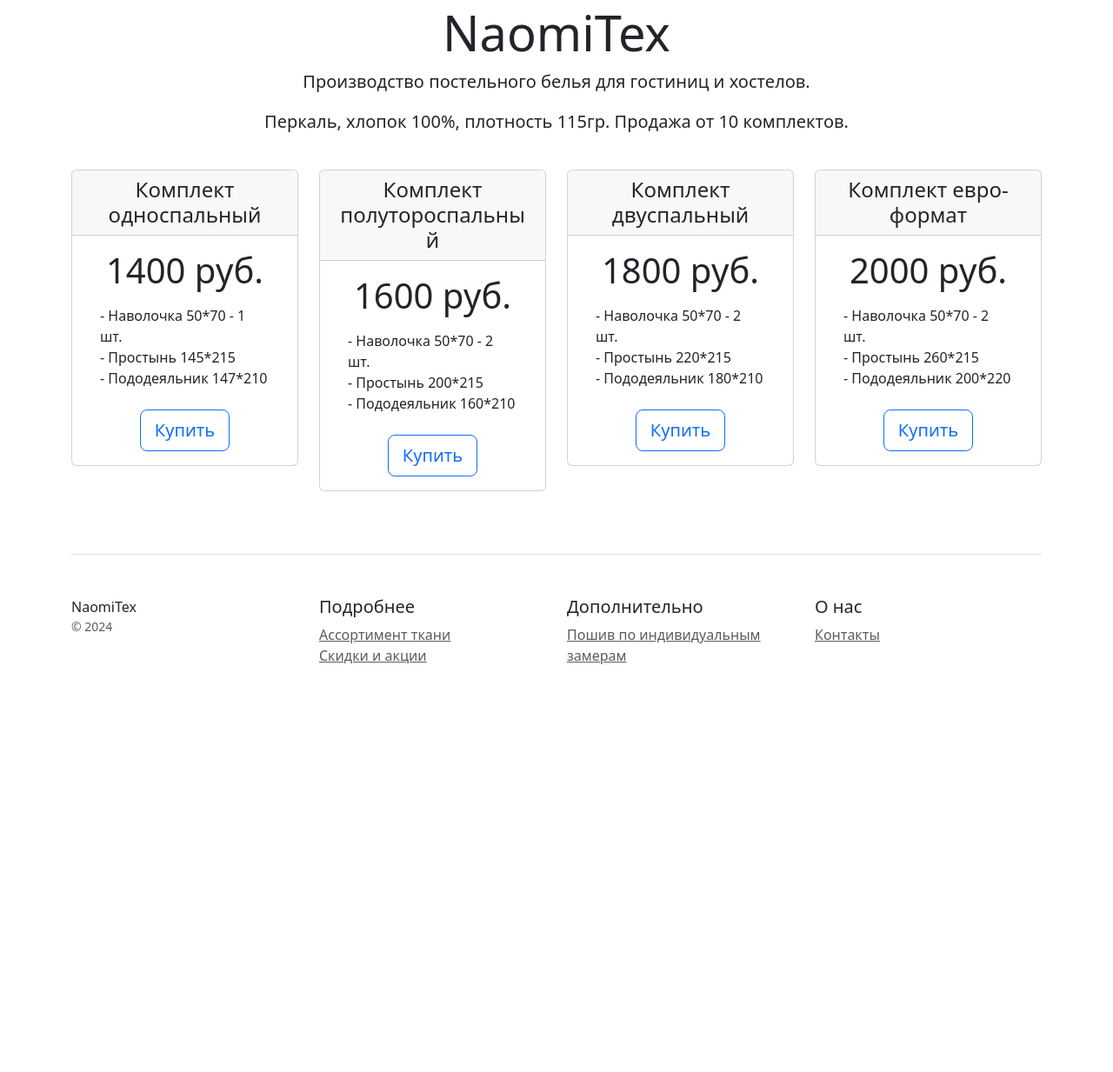
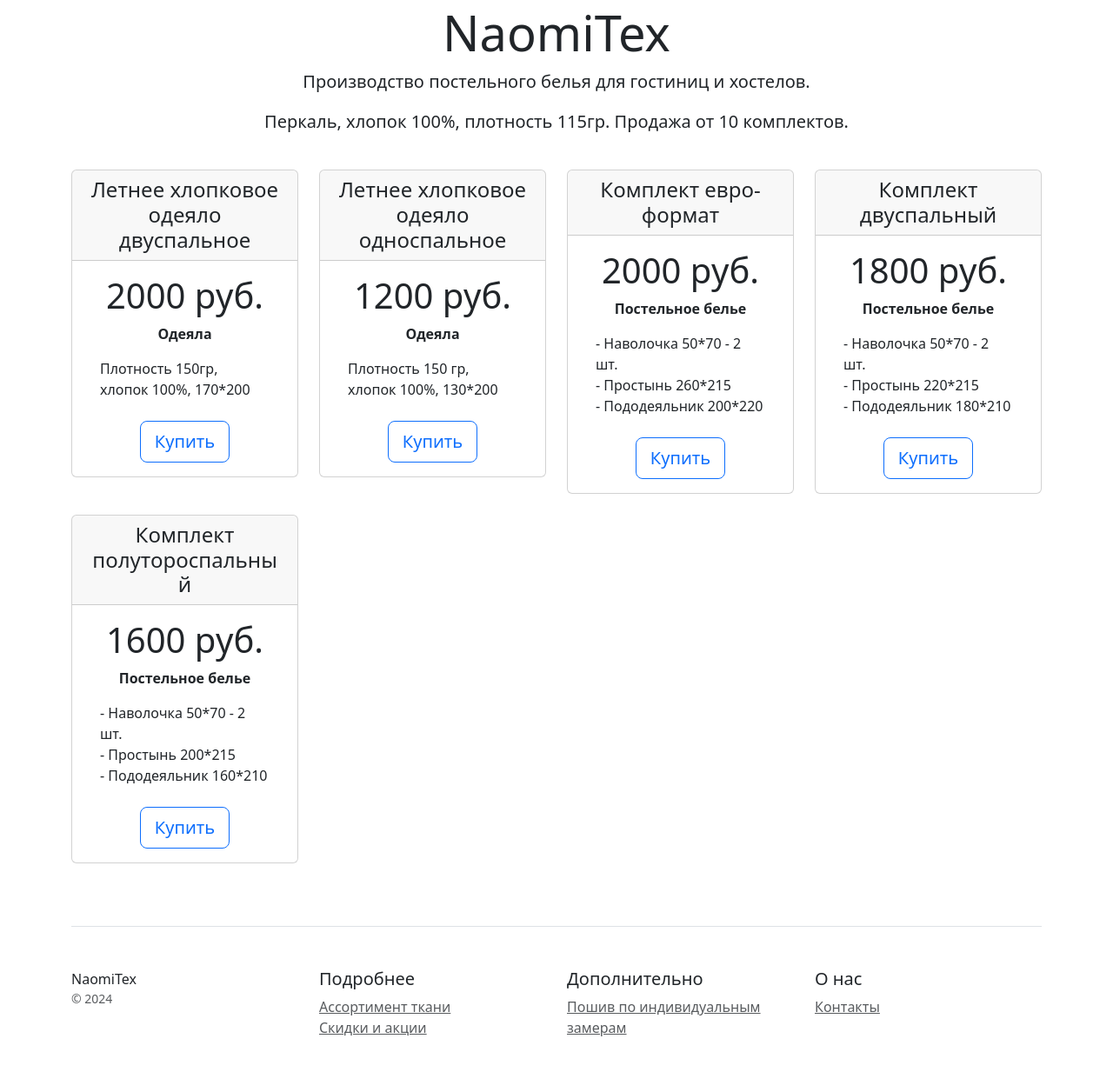
Before and after one commit to annaputilovskaya/online_store_project, a Django app: page / in a window 1280 px wide. Shown: the part 135-1368 px from the top of the page at 87% size. Before the commit the page ends 899 px from the top, so only its background shows below. Run offline with Django 5.2, Linux system fonts and the light colour scheme; data comes from the database, SQL or seed files in the repository.

Commit message:
display last 5 products added to database into home.html

```diff
--- a/catalog/templates/catalog/home.html
+++ b/catalog/templates/catalog/home.html
@@ -23,71 +23,24 @@
 
 <div class="container">
     <div class="row text-center">
+        {% for product in object_list %}
         <div class="col-3">
             <div class="card mb-4 box-shadow">
                 <div class="card-header">
-                    <h4 class="my-0 font-weight-normal">Комплект односпальный</h4>
+                    <h4 class="my-0 font-weight-normal">{{ product.name }}</h4>
                 </div>
                 <div class="card-body">
-                    <h1 class="card-title pricing-card-title">1400 руб.</h1>
-                    <ul class="list-unstyled mt-3 mb-4 text-start m-3">
-                        <li>- Наволочка 50*70 - 1 шт.</li>
-                        <li>- Простынь 145*215</li>
-                        <li>- Пододеяльник 147*210</li>
-                    </ul>
+                    <h1 class="card-title pricing-card-title">{{ product.price }} руб.</h1>
+                    <b>{{ product.category.name }}</b>
+                        <div class="mt-3 mb-4 text-start m-3">
+                          {{ product.description | linebreaks }}
+                        </div>
                     <button type="button" class="btn btn-lg btn-block btn-outline-primary">Купить</button>
                 </div>
             </div>
-        </div>
-        <div class="col-3">
-            <div class="card mb-4 box-shadow">
-                <div class="card-header">
-                    <h4 class="my-0 font-weight-normal">Комплект полутороспальный</h4>
-                </div>
-                <div class="card-body">
-                    <h1 class="card-title pricing-card-title">1600 руб.</h1>
-                    <ul class="list-unstyled mt-3 mb-4 text-start m-3">
-                        <li>- Наволочка 50*70 - 2 шт.</li>
-                        <li>- Простынь 200*215</li>
-                        <li>- Пододеяльник 160*210</li>
-                    </ul>
-                    <button type="button" class="btn btn-lg btn-block btn-outline-primary">Купить</button>
-                </div>
-            </div>
-        </div>
-        <div class="col-3">
-            <div class="card mb-4 box-shadow">
-                <div class="card-header">
-                    <h4 class="my-0 font-weight-normal">Комплект двуспальный</h4>
-                </div>
-                <div class="card-body">
-                    <h1 class="card-title pricing-card-title">1800 руб.</h1>
-                    <ul class="list-unstyled mt-3 mb-4 text-start m-3">
-                        <li>- Наволочка 50*70 - 2 шт.</li>
-                        <li>- Простынь 220*215</li>
-                        <li>- Пододеяльник 180*210</li>
-                    </ul>
-                    <button type="button" class="btn btn-lg btn-block btn-outline-primary">Купить</button>
-                </div>
-            </div>
-        </div>
-        <div class="col-3">
-            <div class="card mb-4 box-shadow">
-                <div class="card-header">
-                    <h4 class="my-0 font-weight-normal">Комплект евро-формат</h4>
-                </div>
-                <div class="card-body">
-                    <h1 class="card-title pricing-card-title">2000 руб.</h1>
-                    <ul class="list-unstyled mt-3 mb-4 text-start m-3">
-                        <li>- Наволочка 50*70 - 2 шт.</li>
-                        <li>- Простынь 260*215</li>
-                        <li>- Пододеяльник 200*220</li>
-                    </ul>
-                    <button type="button" class="btn btn-lg btn-block btn-outline-primary">Купить</button>
-                </div>
-            </div>
-        </div>
-    </div>
+         </div>
+     {% endfor %}
+</div>
 
     <footer class="pt-4 my-md-5 pt-md-5 border-top">
         <div class="row">
--- a/catalog/views.py
+++ b/catalog/views.py
@@ -1,10 +1,16 @@
 from django.shortcuts import render
+
+from catalog.models import Product
+
 
 # Create your views here.
 
 
 def home(request):
-    return render(request, 'catalog/home.html')
+    products = Product.objects.all()
+    last_five_products = products.select_related('category').order_by('-created_at')[:5]
+    context = {'object_list': last_five_products}
+    return render(request, 'catalog/home.html', context=context)
 
 
 def contacts(request):
```
